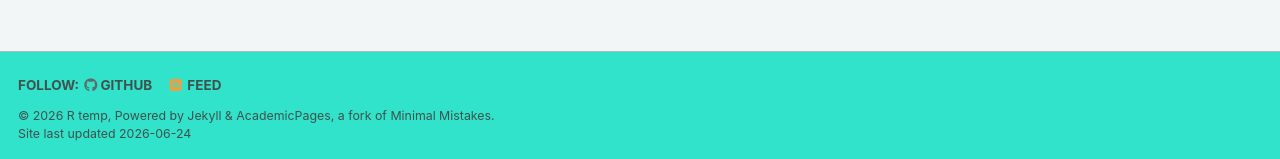
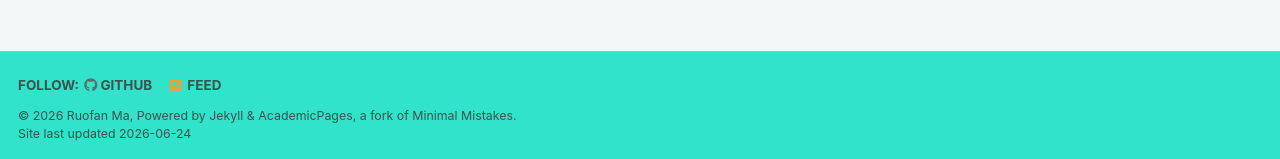
Before and after one commit to ruofanma/ruofanma.github.io, a Jekyll site: the page built from _pages/about.md, in a window 1280 px wide. Shown: the part 738-897 px from the top of the page. Built offline with Jekyll 4.4.1, drawn with Linux system fonts in a browser that asks for light colours; some web fonts are replaced; a script bundle is joined from its source files by our own code; library files that are not in the unit come from our copies.

Commit message:
Update _config.yml

```diff
--- a/_config.yml
+++ b/_config.yml
@@ -11,8 +11,8 @@
 site_theme               : "mint" # The available themes options are "default", "air", "sunrise", "mint", "dirt" and "contrast"
 title                    : "Home"
 title_separator          : "-"
-name                     : &name "R temp"
-description              : &description "Your Name's academic portfolio"   # Update this with a general description of your site, this is the default if not overridden by a page
+name                     : &name "Ruofan Ma"
+description              : &description "Ruofan Ma's academic portfolio"   # Update this with a general description of your site, this is the default if not overridden by a page
 url                      : https://ruofanma.github.io # The base hostname & protocol for your site e.g. "https://[your GitHub username].github.io",
                                                            # or if you already have some other page hosted on Github then use "https://[your GitHub username].github.io/[Your Repo Name]"
 baseurl                  : "" # the subpath of your site, e.g. "/blog"
```
